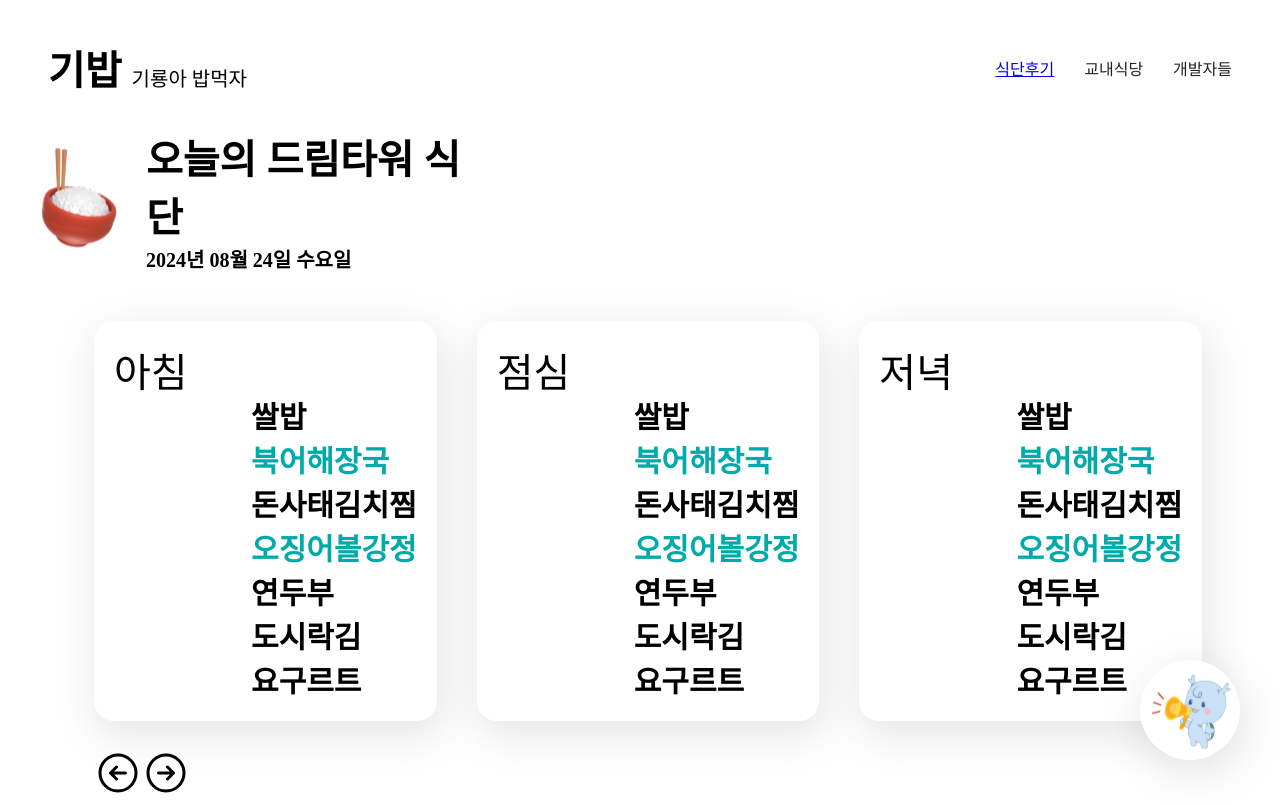
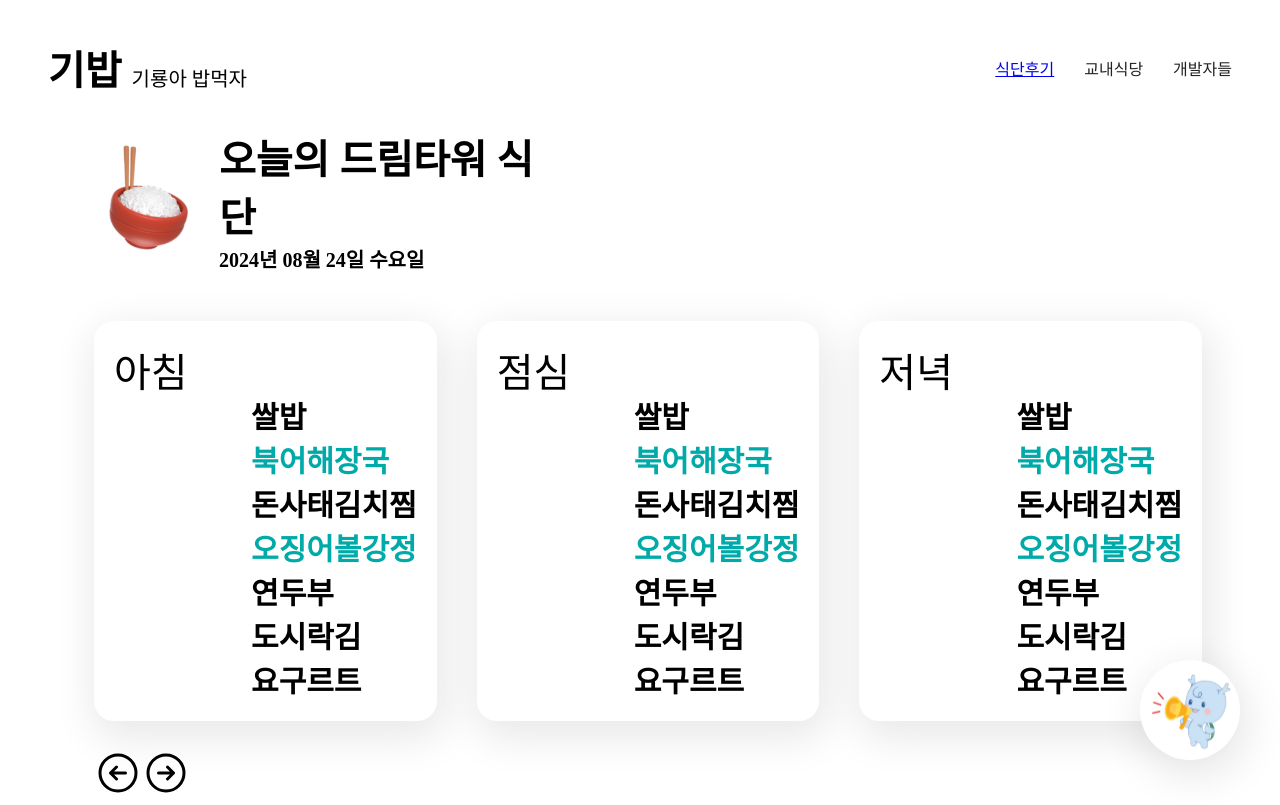
Before and after one commit to cho4u4o/Kyonggi-Univ-Diet-Information-FE, a React (Vite) app: page / in a window 1280 px wide. Built offline with nearby package versions, Linux system fonts and the light colour scheme.

Commit message:
fix: fix title position

```diff
--- a/src/pages/Home.tsx
+++ b/src/pages/Home.tsx
@@ -10,11 +10,18 @@ import {
 
 const Content = styled.div``
 
-const TodayTitle = styled.div`
+const TodayTitleContainer = styled.div`
   display: flex;
   flex-direction: row;
+  justify-content: center;
   margin: 0;
   width: 100vw;
+`
+
+const TodayTitleWrapper = styled.div`
+  width: 1148px;
+  display: flex;
+  flex-direction: row;
 `
 
 const Logo = styled.img``
@@ -96,13 +103,15 @@ const Home = () => {
     <>
       <Header></Header>
       <Content>
-        <TodayTitle>
-          <Logo src={rice}></Logo>
-          <TitleWrapper>
-            <Title>오늘의 드림타워 식단</Title>
-            <Subtitle>2024년 08월 24일 수요일</Subtitle>
-          </TitleWrapper>
-        </TodayTitle>
+        <TodayTitleContainer>
+          <TodayTitleWrapper>
+            <Logo src={rice}></Logo>
+            <TitleWrapper>
+              <Title>오늘의 드림타워 식단</Title>
+              <Subtitle>2024년 08월 24일 수요일</Subtitle>
+            </TitleWrapper>
+          </TodayTitleWrapper>
+        </TodayTitleContainer>
         <MenuWrapper>
           <MenuCardWarpper>
             <MenuCard title="아침"></MenuCard>
```
